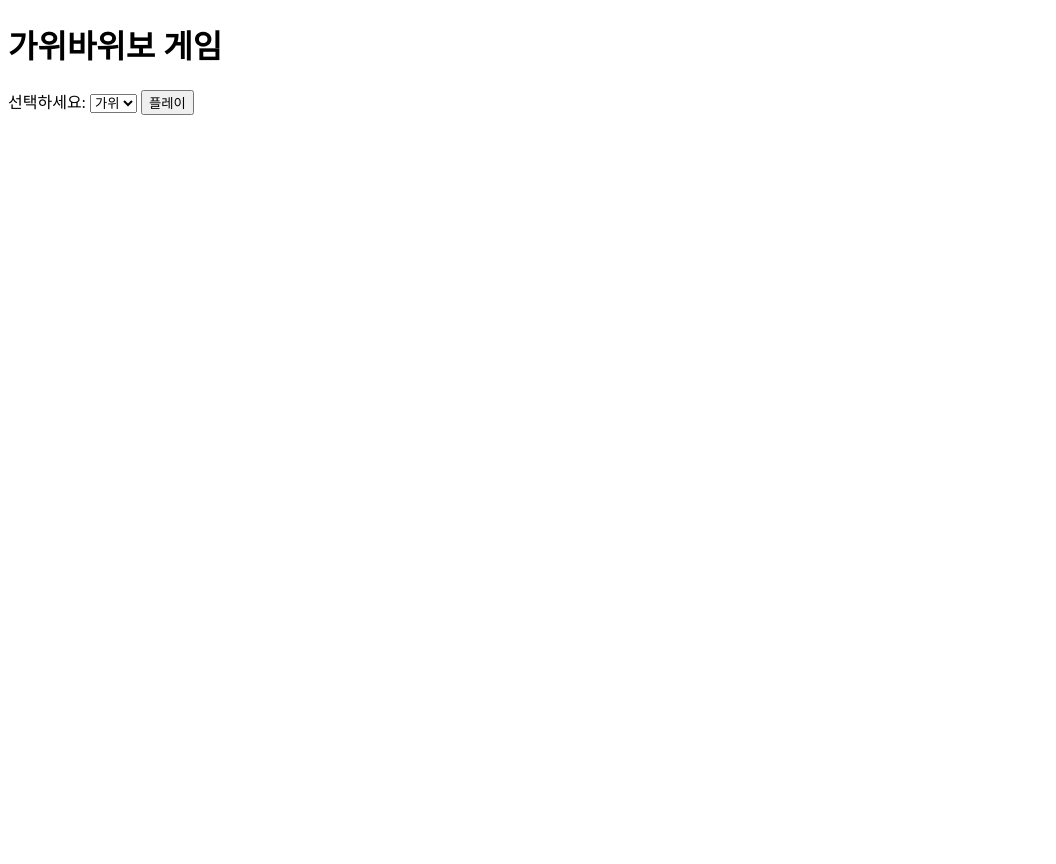
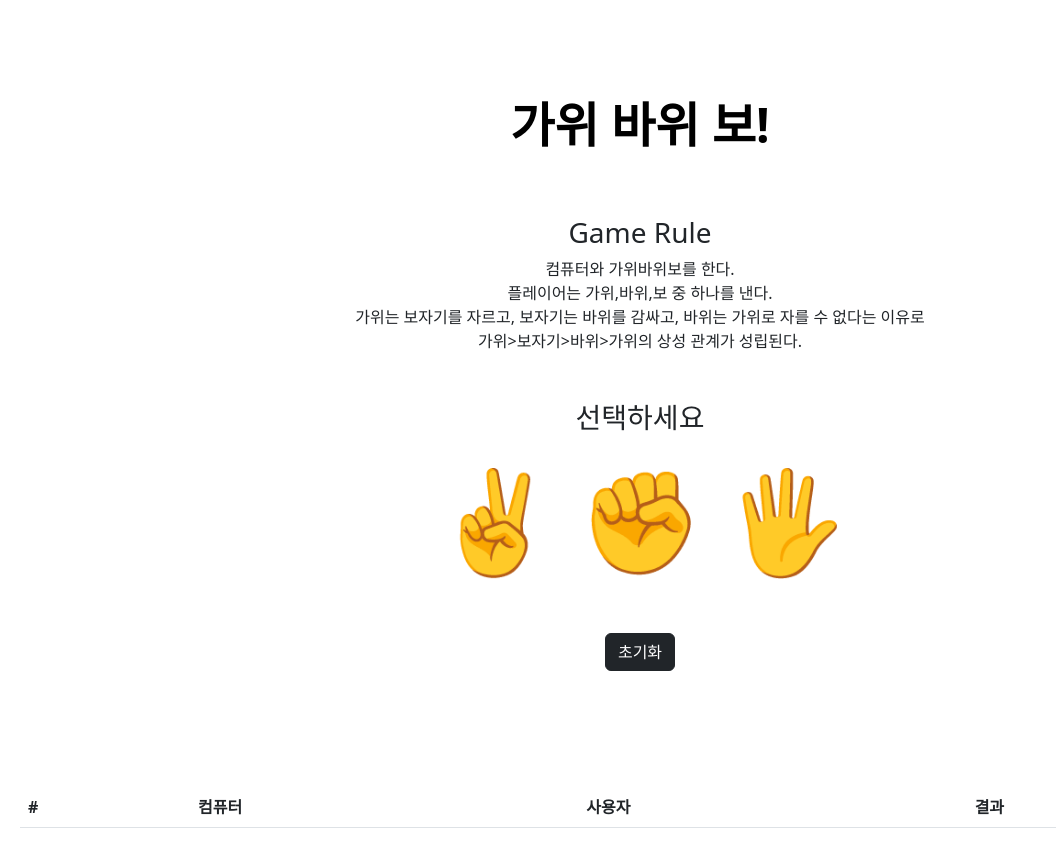
Before and after one commit to yunlowell/chick, a Flask app: page / in a window 1280 px wide. Shown: the whole page, without its empty margins (0-1056 px from the left). Before the commit the page ends 115 px from the top, so only its background shows below. Run offline with Flask 3, Linux system fonts and the light colour scheme; lists and menus that the app fills with data are empty.

Commit message:
rsp_game.html update

```diff
--- a/templates/rsp_game.html
+++ b/templates/rsp_game.html
@@ -4,39 +4,148 @@
     <meta charset="UTF-8">
     <meta name="viewport" content="width=device-width, initial-scale=1.0">
     <title>가위바위보 게임</title>
+    <link href="https://cdn.jsdelivr.net/npm/bootstrap@5.3.0/dist/css/bootstrap.min.css" rel="stylesheet"
+          integrity="sha384-9ndCyUaIbzAi2FUVXJi0CjmCapSmO7SnpJef0486qhLnuZ2cdeRhO02iuK6FUUVM" crossorigin="anonymous">
 </head>
+
+<style>
+    .table_div {
+        padding: 20px;
+    }
+
+    .rsp_button {
+        display: flex;
+        justify-content: center;
+        gap: 20px; /* 간격을 조절하는 속성 */
+    }
+
+    .rsp_button p {
+        font-size: 100px;
+        cursor: pointer;
+        margin: 0;
+    }
+
+    form {
+        display: flex;
+        justify-content: center;
+        gap: 20px; /* 간격을 조절하는 속성 */
+    }
+
+    .score-list {
+            display: flex;
+            justify-content: center;
+            gap: 20px;
+            margin-top: 20px;
+        }
+
+    .win_lose_div{
+        display: flex;
+        justify-content: center;
+        gap: 20px;
+    }
+</style>
+
 <body>
-    <h1>가위바위보 게임</h1>
 
-    <form action="/play" method="post">
-        <label for="choice">선택하세요:</label>
-        <select id="choice" name="choice">
-            <option value="가위">가위</option>
-            <option value="바위">바위</option>
-            <option value="보">보</option>
-        </select>
-        <button type="submit">플레이</button>
+<div class="px-4 py-5 my-5 text-center">
+    <!--홈페이지 메인 글귀-->
+    <h1 class="display-5 fw-bold text-body-emphasis">가위 바위 보!</h1>
+    <div class="col-lg-6 mx-auto">
+        <p class="lead mb-4">
+            <br>
+        <h3>Game Rule</h3>
+        컴퓨터와 가위바위보를 한다.<br>
+        플레이어는 가위,바위,보 중 하나를 낸다.<br>
+        가위는 보자기를 자르고, 보자기는 바위를 감싸고, 바위는 가위로 자를 수 없다는 이유로<br>
+        가위>보자기>바위>가위의 상성 관계가 성립된다.
+        <br>
+        <br>
+        <br>
+        <h3>선택하세요</h3>
+        <div class="rsp_button">
+            <form id="gameForm" action="/play" method="post">
+                <input type="hidden" id="choice" name="choice">
+                <p onclick="document.getElementById('choice').value='가위'; document.getElementById('gameForm').submit();">
+                    ✌</p>
+                <p onclick="document.getElementById('choice').value='바위'; document.getElementById('gameForm').submit();">
+                    ✊</p>
+                <p onclick="document.getElementById('choice').value='보'; document.getElementById('gameForm').submit();">
+                    🖐</p>
             </form>
+        </div>
+        </p>
+    </div>
 
+    <!--사용자 게임 결과-->
+    <div>
         {% if data %}
-        <h2>플레이어: {{ data.player_choice }}</h2>
-        <h2>컴퓨터: {{ data.computer_choice }}</h2>
+        <div class="win_lose_div">
+            <h4>플레이어: {{ data.player_choice }}</h4>
+            <h4>컴퓨터: {{ data.computer_choice }}</h4>
+        </div>
 
-        {% if data.result == 'draw' %}
-            <h2>비겼습니다.</h2>
-        {% elif data.result == 'win' %}
-            <h2>이겼습니다.</h2>
+            {% if data.result == '무승부입니다.' %}
+            <h4>비겼습니다.</h4>
+            {% elif data.result == '이겼습니다.' %}
+            <h4>이겼습니다.</h4>
             {% else %}
-            <h2>졌습니다.</h2>
+            <h4>졌습니다.</h4>
             {% endif %}
+        <br>
 
+    <!--사용자의 총 전적 출력-->
+        <h2>사용자의 총 전적</h2>
+        <div class="score-list">
+            <ul class="list-group list-group-horizontal">
+                <li class="list-group-item">이긴 횟수</li>
+                <li class="list-group-item">{{ data.win }}</li>
+            </ul>
+
+            <ul class="list-group list-group-horizontal ">
+                <li class="list-group-item ">비긴 횟수</li>
+                <li class="list-group-item ">{{ data.draw }}</li>
+            </ul>
+
+            <ul class="list-group list-group-horizontal">
+                <li class="list-group-item">진 횟수</li>
+                <li class="list-group-item">{{ data.loss }}</li>
+            </ul>
+        </div>
+        {% endif %}
+    </div>
     <br>
-        <h2>사용자의 총 전적</h2>
-        <p>이긴 횟수: {{ data.win }}</p>
-        <p>비긴 횟수: {{ data.draw }}</p>
-        <p>진 횟수: {{ data.loss }}</p>
-    {% endif %}
+    <form action="{{ url_for('delete') }}" method="post">
+        <button type="submit" class="btn btn-dark">초기화</button>
+    </form>
+</div>
 
+<!--전적 리스트 출력-->
+<div class="table_div">
+    <table class="table">
+        <thead>
+        <tr class="table_head">
+            <th scope="col">#</th>
+            <th scope="col">컴퓨터</th>
+            <th scope="col">사용자</th>
+            <th scope="col">결과</th>
+        </tr>
+        </thead>
 
+        <tbody class="table-group-divider">
+        {% for element in data.game_result_list %}
+        <tr>
+            <th scope="row">{{ element.id }}</th>
+            <td>{{ element.computer_choice }}</td>
+            <td>{{ element.player_choice }}</td>
+            <td>{{ element.result }}</td>
+        </tr>
+        {% endfor %}
+        </tbody>
+    </table>
+</div>
+
+<script src="https://cdn.jsdelivr.net/npm/bootstrap@5.3.0/dist/js/bootstrap.bundle.min.js"
+        integrity="sha384-geWF76RCwLtnZ8qwWowPQNguL3RmwHVBC9FhGdlKrxdiJJigb/j/68SIy3Te4Bkz"
+        crossorigin="anonymous"></script>
 </body>
 </html>
```
Lines whose indentation alone changed are shown as unchanged.
